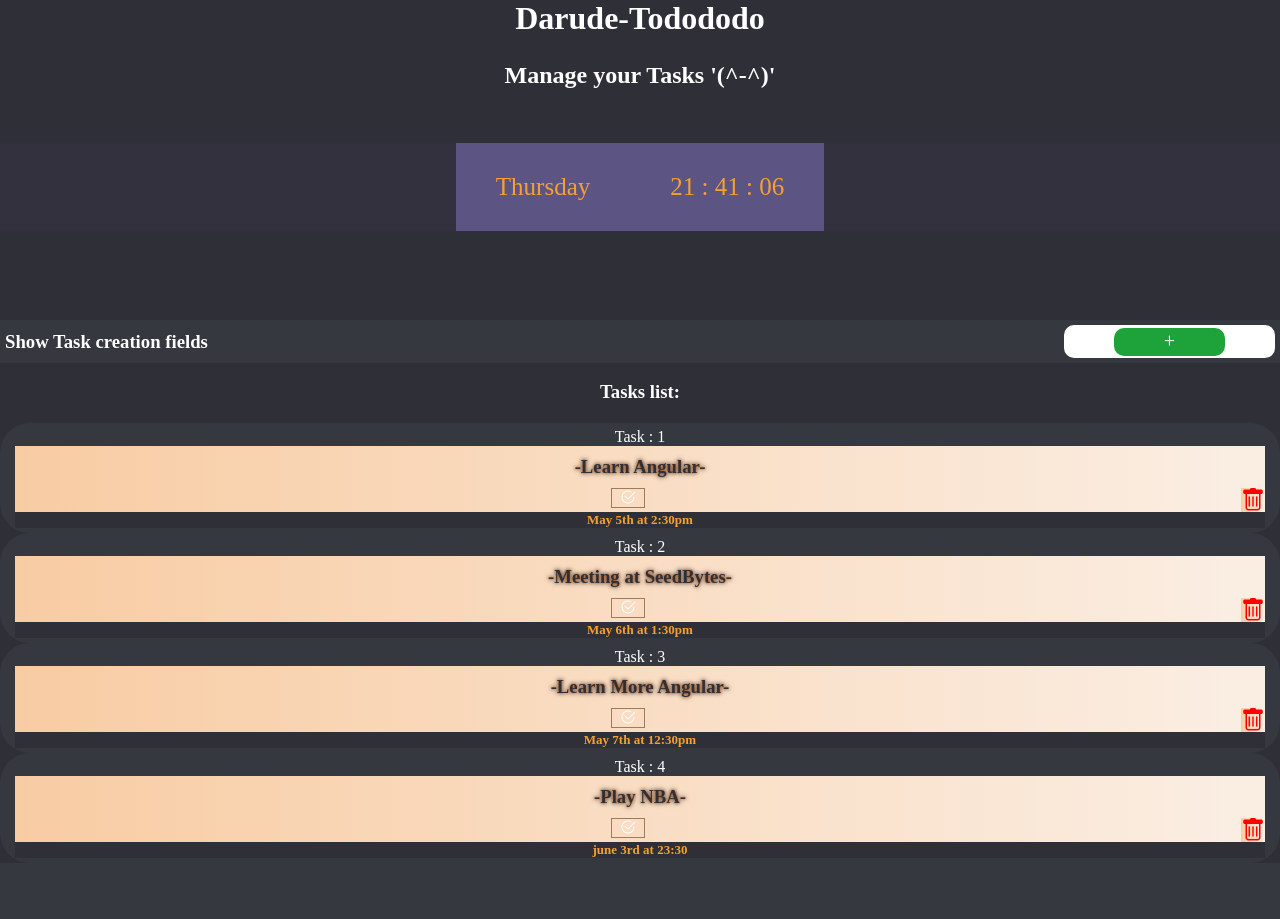
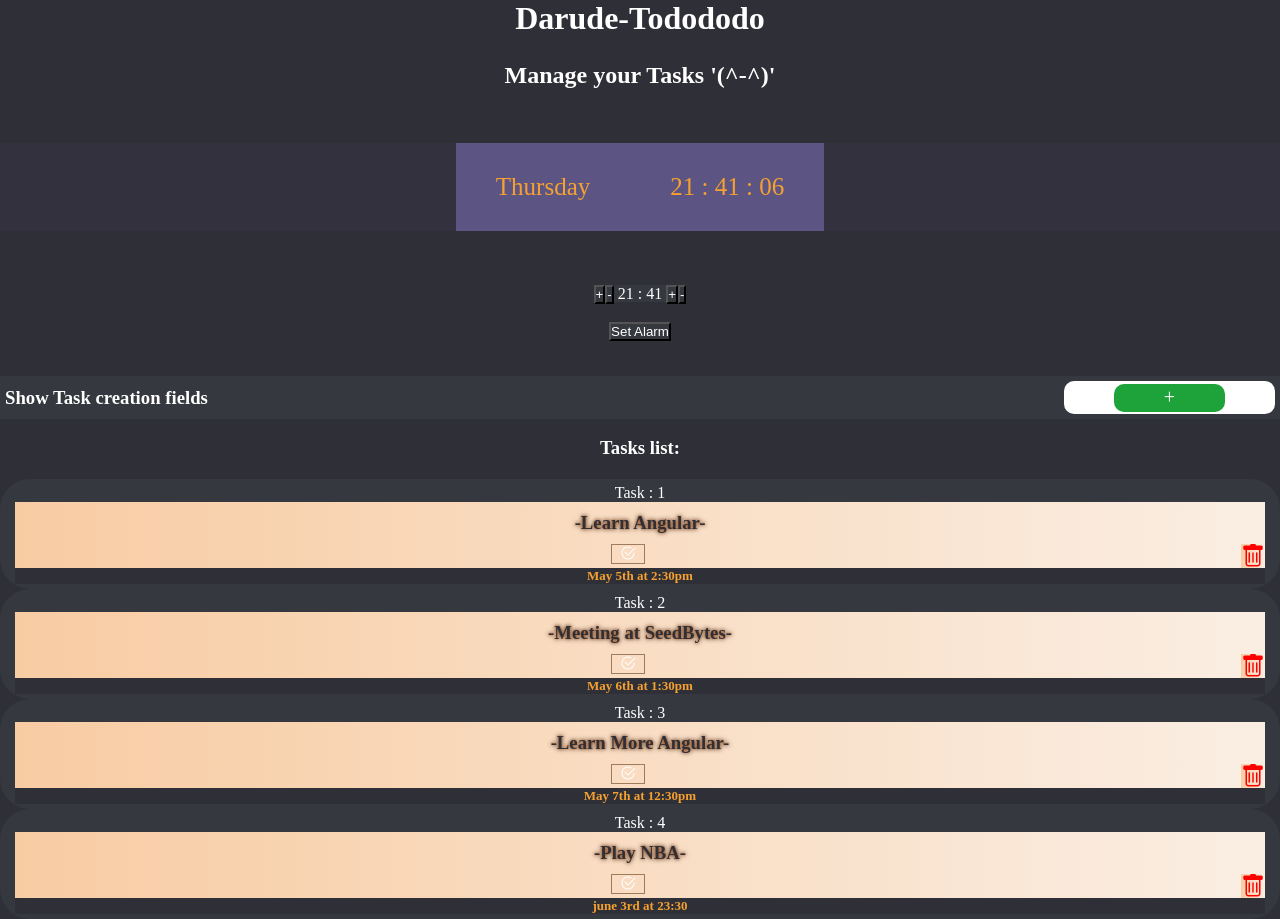
Before and after one commit to Cryandie/todo-alarm, an Angular app: page / in a window 1280 px wide. Before the commit the page ends 863 px from the top, so only its background shows below. Built offline with nearby package versions, Linux system fonts and the light colour scheme; data requests are answered from the project's data file.

Commit message:
Added Set and Stop Alarm option

```diff
--- a/src/app/app.module.ts
+++ b/src/app/app.module.ts
@@ -10,6 +10,7 @@ import { TaskItemComponent } from './components/task-item/task-item.component';
 import { AddTaskComponent } from './components/add-task/add-task.component';
 import { FormsModule } from '@angular/forms';
 import { ClockComponent } from './components/clock/clock.component';
+import { AlarmComponent } from './components/alarm/alarm.component';
 
 
 @NgModule({
@@ -21,6 +22,7 @@ import { ClockComponent } from './components/clock/clock.component';
     TaskItemComponent,
     AddTaskComponent,
     ClockComponent,
+    AlarmComponent,
   ],
   imports: [
     BrowserModule,
--- /dev/null
+++ b/src/app/components/alarm/alarm.component.html
@@ -0,0 +1,9 @@
+<button (click)="addHour()">+</button> <button (click)="subsHour()">-</button>
+{{ this.alarmHour }} :
+{{ this.alarmMinute }}
+<button (click)="addMinute()">+</button>
+<button (click)="subsMinute()">-</button>
+<br />
+<br />
+<button (click)="toggleAlarm()">Set Alarm</button>
+<button *ngIf="this.stfuAlarm" (click)="stopAlarm()">Stop</button>
--- /dev/null
+++ b/src/app/components/alarm/alarm.component.ts
@@ -0,0 +1,90 @@
+import { Component, OnInit } from '@angular/core';
+
+
+@Component({
+  selector: 'app-alarm',
+  templateUrl: './alarm.component.html',
+  styleUrls: ['./alarm.component.css']
+})
+export class AlarmComponent implements OnInit {
+  public alarmDate = new Date() ;
+  public alarmHour! : string ;
+  public alarmMinute! : string ;
+  public alarmDay! : string ;
+  public setMinute:number = this.alarmDate.getMinutes();
+  public setHour:number = this.alarmDate.getHours();
+  public setAlarm:boolean = false ;
+  public stfuAlarm : boolean = false;
+  public playAlarm : boolean = false ;
+  constructor() { }
+
+  ngOnInit() {
+    this.configAlarm(this.alarmDate);
+    setInterval(() =>{
+      this.triggerAlarm()
+    },1000)
+  }
+
+  //Displaying the Alarm Configuration :
+  configAlarm(date:Date){
+    this.alarmHour = date.getHours().toString();
+    this.alarmMinute = date.getMinutes().toString();
+    // console.log(date.getMinutes())
+    //TODO : Fix bug and Add 0 when minute <10 before using add/subsminute
+  }
+
+
+  // Adding and Substracting Minutes :
+  addMinute(){
+    this.setMinute<59 ? this.setMinute++ : this.setMinute = 0;
+    this.alarmMinute = this.setMinute<10? '0'+this.setMinute : this.setMinute.toString();
+  }
+  subsMinute(){
+    this.setMinute>=1 ? this.setMinute-- : this.setMinute = 59;
+    this.alarmMinute = this.setMinute<10? '0'+this.setMinute : this.setMinute.toString();
+  }
+
+
+    // Adding and Substracting Hours :
+  addHour(){
+    this.setHour<23 ? this.setHour++ : this.setHour = 0;
+    this.alarmHour = this.setHour<10 ? '0'+this.setHour : this.setHour.toString();
+  }
+  subsHour(){
+    this.setHour>=1 ? this.setHour-- : this.setHour = 23;
+    this.alarmHour = this.setHour<10 ? '0'+this.setHour : this.setHour.toString();
+  }
+
+
+  //Turning On/Off Alarm :
+  toggleAlarm(){
+    this.setAlarm = !this.setAlarm ;
+    this.setAlarm === true ? alert(`Your Alarm is Set at ${this.alarmHour}:${this.alarmMinute}`): alert('Alarm Turned Off')
+  }
+
+  //Alarm Trigger :
+  triggerAlarm(){
+    const currentTime = new Date();
+    const currentHour = currentTime.getHours();
+    const currentMinute = currentTime.getMinutes();
+    (this.setAlarm === true && this.setHour === currentHour && this.setMinute === currentMinute) ? (this.stfuAlarm = true , this.playAlarm = true)
+    : '';
+    // this.audioAlarm();
+  }
+
+  //Alarm STOP :
+  stopAlarm(){
+    this.setAlarm = !this.setAlarm;
+    this.stfuAlarm = !this.stfuAlarm;
+    this.playAlarm = !this.playAlarm;
+  }
+
+  //Alarm Sound :
+  // audioAlarm(){
+  //   const alarmSound = new Audio();
+  //   this.playAlarm ?
+  //   alarmSound.play()
+  //   : ''
+  // }
+
+}
--- a/src/app/components/clock/clock.component.html
+++ b/src/app/components/clock/clock.component.html
@@ -8,3 +8,5 @@
   </div>
 </div>
 <br /><br /><br />
+
+<app-alarm></app-alarm>
--- a/src/app/components/clock/clock.component.ts
+++ b/src/app/components/clock/clock.component.ts
@@ -14,6 +14,7 @@ export class ClockComponent implements OnInit {
   public second! : string ;
   public day! : string ;
 
+
   constructor() { }
 
   ngOnInit() {
@@ -22,7 +23,6 @@ export class ClockComponent implements OnInit {
       this.updateDate(date);
       this.day = this.week[this.weekDate.getDay()];
     }, 1000)
-
   }
 
   updateDate(date:Date){
@@ -37,4 +37,5 @@ export class ClockComponent implements OnInit {
 
   }
 
+
 }
```
Also changed, not shown: src/app/components/alarm/alarm.component.css (added), 1 other file (tests, documents, lock files or other folders).
